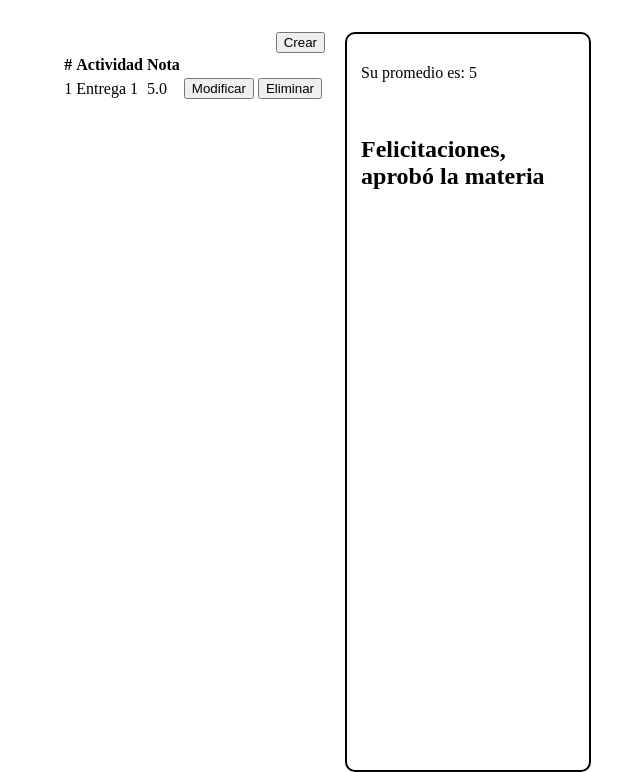
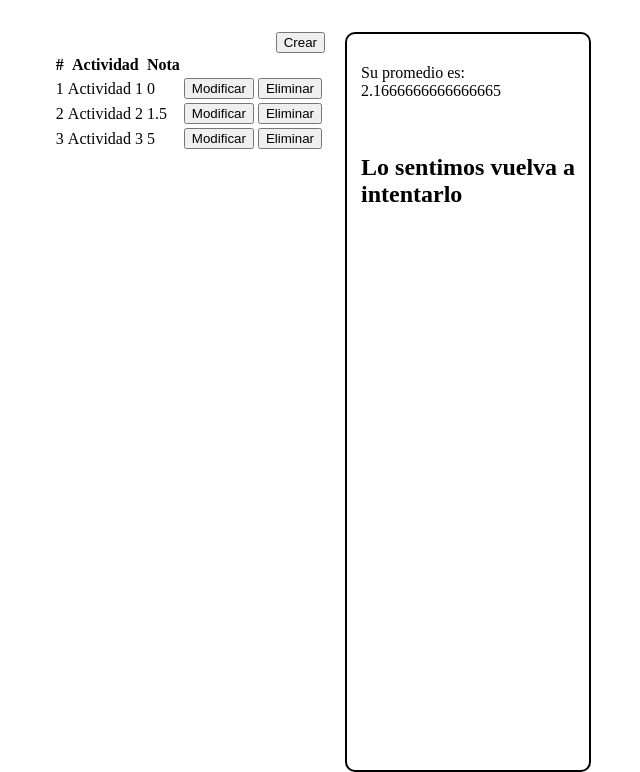
Before and after one commit to PaulaaGr/notas_app, a plain HTML site: page index.html in a window 1280 px wide. Shown: the part 56-828 px from the top of the page, without its empty margins (428-1068 px from the left). Drawn offline with Linux system fonts and the light colour scheme.

Commit message:
Se agregaron los cambios y se usó JavaScript

```diff
--- a/index.html
+++ b/index.html
@@ -13,7 +13,7 @@
         <h1 class="titulo">Notas</h1>
         <article class="notas-content">
             <button>Crear</button>
-            <table>
+            <table id="promediosTb">
                 <thead>
                     <tr>
                         <th>#</th>
@@ -36,9 +36,9 @@
             </table>
         </article>
         <article class="promedio-content">
-            <p>Su promedio es: 5</p>
+            <p id="promedioText">Su promedio es: 5</p>
             <br>
-            <h2>Felicitaciones, aprobó la materia</h2>
+            <h2 id="mensajeNota">Felicitaciones, aprobó la materia</h2>
         </article>
     </section>
     <section class="modal-content close-modal">
@@ -60,6 +60,7 @@
             </form>
         </article>
     </section>
+    <script src="js/promedios.js"></script>
 </body>
 
 </html>
--- /dev/null
+++ b/js/promedios.js
@@ -0,0 +1,36 @@
+let actividades = [
+    { id: 1, nombre: 'Actividad 1', nota: 0 },
+    { id: 2, nombre: 'Actividad 2', nota: 1.5 },
+    { id: 3, nombre: 'Actividad 3', nota: 5 }
+];
+
+function mostrarMensaje(promedio) {
+    let mensaje = promedio >= 3 ? 'Felicitaciones aprobó' : 'Lo sentimos vuelva a intentarlo'
+    document.getElementById('mensajeNota').innerText = mensaje
+}
+
+function mostrarActividades() {
+    let filas = '';
+    let sumatoria = 0
+    for (let actividad of actividades) {
+        filas += '<tr>';
+        filas += '  <td>' + actividad.id + '</td>';
+        filas += '  <td>' + actividad.nombre + '</td>';
+        filas += '  <td>' + actividad.nota + '</td>';
+        filas += '  <td>';
+        filas += '       <button>Modificar</button>';
+        filas += '       <button>Eliminar</button>';
+        filas += '  </td>';
+        filas += '</tr>';
+        sumatoria += actividad.nota;
+
+    }
+    let promedio = sumatoria / actividades.length;
+    document.getElementById('promediosTb')
+        .getElementsByTagName('tbody')[0].innerHTML = filas;
+
+    document.getElementById('promedioText').innerText = 'Su promedio es: ' + promedio;
+    mostrarMensaje(promedio);
+
+}
+mostrarActividades();
```
